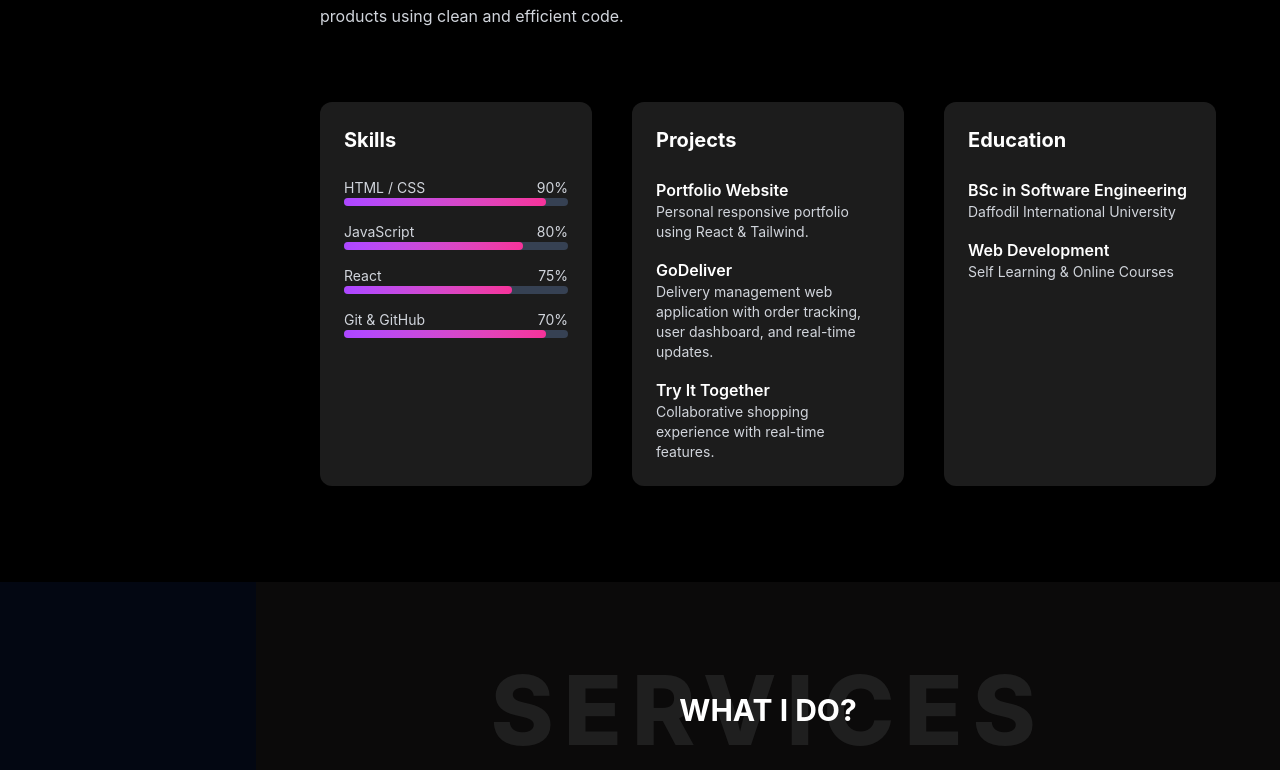
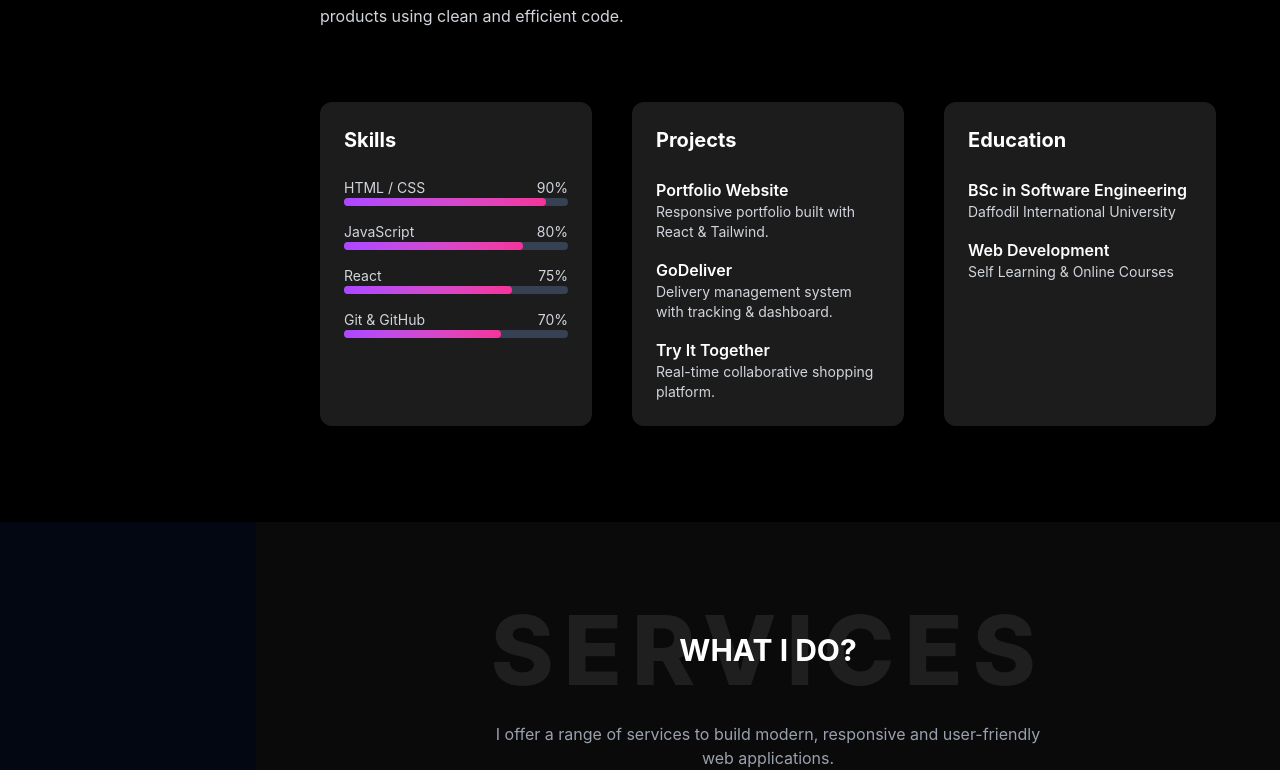
Before and after one commit to Afsana-Jannat/afsana-jannat-portfolio, a React (Vite) app: page / in a window 1280 px wide. Shown: the part 1230-2000 px from the top of the page. Built offline with nearby package versions, Linux system fonts and the light colour scheme.

Commit message:
just modify about section

```diff
--- a/src/components/AboutMe/AboutMe.jsx
+++ b/src/components/AboutMe/AboutMe.jsx
@@ -1,6 +1,165 @@
+
+
+// import React from 'react';
+
+// const AboutMe = () => {
+
+//     const onButtonClick = () => {
+//         const pdfUrl = "https://drive.google.com/file/d/15ldZBUDi4iSxBYv4yzLiqfWTvVRKmxnh/view?usp=sharing";
+//         const link = document.createElement("a");
+//         link.href = pdfUrl;
+//         link.download = "document.pdf"; // specify the filename
+//         document.body.appendChild(link);
+//         link.click();
+//         document.body.removeChild(link);
+//     };
+
+
+//     return (
+//         <div className='md:ml-64 px-4 bg-black md:py-8 py-10'>
+
+//             {/* Title */}
+//             <div className='relative pt-5 mb-4 flex justify-center items-center'>
+//                 <h2 className='md:text-8xl text-6xl font-extrabold text-[#161414]'>
+//                     ABOUT ME
+//                 </h2>
+
+//                 <h2 className='absolute md:text-4xl text-2xl text-white font-bold'>
+//                     Know Me More
+//                 </h2>
+//             </div>
+
+//             {/* Intro Section */}
+//             <div className='flex flex-col md:flex-row justify-between gap-16 p-12'>
+
+//                 <div className='md:w-1/2'>
+//                     <h2 className='pb-6 text-2xl font-bold'>
+//                         I'm <span className='text-purple-400'>Afsana Jannat</span>, a Web Developer
+//                     </h2>
+
+//                     <p className='text-gray-300 leading-7'>
+//                         I am a passionate web developer focused on building modern,
+//                         responsive, and user-friendly web applications. I enjoy turning
+//                         ideas into real-world products using clean and efficient code.
+//                     </p>
+//                 </div>
+
+//                 <div className='md:w-1/2 space-y-4 text-gray-300'>
+//                     <p><span className='font-semibold text-white'>Name:</span> Afsana Jannat</p>
+//                     <hr />
+//                     <p><span className='font-semibold text-white'>Email:</span> afsanajannat205@gmail.com</p>
+//                     <hr />
+//                     <button className="btn rounded-full md:p-6 p-4 text-xl md:mb-6 mb-1 border-purple-400 bg-purple-500 hover:shadow-[0_0_20px_rgba(168,85,247,0.7)] transition duration-300 text-white" onClick={onButtonClick}>
+//                         Download CV
+//                     </button>
+//                 </div>
+//             </div>
+
+//             {/* Skills + Education + Projects */}
+//             <div className='grid md:grid-cols-3 mt-6 gap-10 px-12 pb-16'>
+
+//                 {/* Skills */}
+//                 <div className='bg-[#1c1c1c] p-6 rounded-xl shadow-lg'>
+//                     <h3 className='text-xl font-bold text-white mb-6'>Skills</h3>
+
+//                     {/* Skill Item */}
+//                     <div className='mb-4'>
+//                         <div className='flex justify-between text-sm text-gray-300'>
+//                             <span>HTML / CSS</span>
+//                             <span>90%</span>
+//                         </div>
+//                         <div className='w-full bg-gray-700 h-2 rounded'>
+//                             <div className='bg-gradient-to-r from-purple-500 to-pink-500 h-2 rounded w-[90%]'></div>
+//                         </div>
+//                     </div>
+
+//                     <div className='mb-4'>
+//                         <div className='flex justify-between text-sm text-gray-300'>
+//                             <span>JavaScript</span>
+//                             <span>80%</span>
+//                         </div>
+//                         <div className='w-full bg-gray-700 h-2 rounded'>
+//                             <div className='bg-gradient-to-r from-purple-500 to-pink-500 h-2 rounded w-[80%]'></div>
+//                         </div>
+//                     </div>
+
+//                     <div className='mb-4'>
+//                         <div className='flex justify-between text-sm text-gray-300'>
+//                             <span>React</span>
+//                             <span>75%</span>
+//                         </div>
+//                         <div className='w-full bg-gray-700 h-2 rounded'>
+//                             <div className='bg-gradient-to-r from-purple-500 to-pink-500 h-2 rounded w-[75%]'></div>
+//                         </div>
+//                     </div>
+
+//                     <div>
+//                         <div className='flex justify-between text-sm text-gray-300'>
+//                             <span>Git & GitHub</span>
+//                             <span>70%</span>
+//                         </div>
+//                         <div className='w-full bg-gray-700 h-2 rounded'>
+//                             <div className='bg-gradient-to-r from-purple-500 to-pink-500 h-2 rounded w-[90%]'></div>
+//                         </div>
+//                     </div>
+//                 </div>
+
+//                 {/* Projects */}
+//                 <div className='bg-[#1c1c1c] p-6 rounded-xl shadow-lg'>
+//                     <h3 className='text-xl font-bold text-white mb-6'>Projects</h3>
+
+//                     <div className='space-y-4 text-gray-300'>
+//                         <div>
+//                             <h4 className='text-white font-semibold'>Portfolio Website</h4>
+//                             <p className='text-sm'>Personal responsive portfolio using React & Tailwind.</p>
+//                         </div>
+
+//                         <div>
+//                             <h4 className='text-white font-semibold'>GoDeliver</h4>
+//                             <p className='text-sm'>
+//                                 Delivery management web application with order tracking, user dashboard, and real-time updates.
+//                             </p>
+//                         </div>
+
+//                         <div className='space-y-4 text-gray-300'>
+
+
+//                             <div>
+//                                 <h4 className='text-white font-semibold'>Try It Together</h4>
+//                                 <p className='text-sm'>Collaborative shopping experience with real-time features.</p>
+//                             </div>
+
+//                         </div>
+//                     </div>
+//                 </div>
+
+//                 {/* Education */}
+//                 <div className='bg-[#1c1c1c] p-6 rounded-xl shadow-lg'>
+//                     <h3 className='text-xl font-bold text-white mb-6'>Education</h3>
+
+//                     <div className='space-y-4 text-gray-300'>
+//                         <div>
+//                             <h4 className='text-white font-semibold'>BSc in Software Engineering</h4>
+//                             <p className='text-sm'>Daffodil International University</p>
+//                         </div>
+
+//                         <div>
+//                             <h4 className='text-white font-semibold'>Web Development</h4>
+//                             <p className='text-sm'>Self Learning & Online Courses</p>
+//                         </div>
+//                     </div>
+//                 </div>
+//             </div>
+
+//         </div>
+//     );
+// };
+
+// export default AboutMe;
 
 
 import React from 'react';
+import { motion } from "framer-motion";
 
 const AboutMe = () => {
 
@@ -8,18 +167,41 @@ const AboutMe = () => {
         const pdfUrl = "https://drive.google.com/file/d/15ldZBUDi4iSxBYv4yzLiqfWTvVRKmxnh/view?usp=sharing";
         const link = document.createElement("a");
         link.href = pdfUrl;
-        link.download = "document.pdf"; // specify the filename
+        link.download = "Afsana_Jannat_CV.pdf";
         document.body.appendChild(link);
         link.click();
         document.body.removeChild(link);
     };
 
+    // Animation Variants
+    const container = {
+        hidden: {},
+        show: {
+            transition: {
+                staggerChildren: 0.2
+            }
+        }
+    };
+
+    const fadeUp = {
+        hidden: { opacity: 0, y: 60 },
+        show: { opacity: 1, y: 0, transition: { duration: 0.6 } }
+    };
 
     return (
-        <div className='md:ml-64 px-4 bg-black md:py-8 py-10'>
+        <motion.div
+            className='md:ml-64 px-4 bg-black md:py-8 py-10'
+            variants={container}
+            initial="hidden"
+            whileInView="show"
+            viewport={{ once: true }}
+        >
 
             {/* Title */}
-            <div className='relative pt-5 mb-4 flex justify-center items-center'>
+            <motion.div
+                className='relative pt-5 mb-4 flex justify-center items-center'
+                variants={fadeUp}
+            >
                 <h2 className='md:text-8xl text-6xl font-extrabold text-[#161414]'>
                     ABOUT ME
                 </h2>
@@ -27,10 +209,13 @@ const AboutMe = () => {
                 <h2 className='absolute md:text-4xl text-2xl text-white font-bold'>
                     Know Me More
                 </h2>
-            </div>
+            </motion.div>
 
             {/* Intro Section */}
-            <div className='flex flex-col md:flex-row justify-between gap-16 p-12'>
+            <motion.div
+                className='flex flex-col md:flex-row justify-between gap-16 p-12'
+                variants={fadeUp}
+            >
 
                 <div className='md:w-1/2'>
                     <h2 className='pb-6 text-2xl font-bold'>
@@ -49,92 +234,89 @@ const AboutMe = () => {
                     <hr />
                     <p><span className='font-semibold text-white'>Email:</span> afsanajannat205@gmail.com</p>
                     <hr />
-                    <button className="btn rounded-full md:p-6 p-4 text-xl md:mb-6 mb-1 border-purple-400 bg-purple-500 hover:shadow-[0_0_20px_rgba(168,85,247,0.7)] transition duration-300 text-white" onClick={onButtonClick}>
+
+                    <motion.button
+                        whileHover={{ scale: 1.08, boxShadow: "0px 0px 20px rgba(168,85,247,0.8)" }}
+                        whileTap={{ scale: 0.95 }}
+                        className="btn rounded-full md:p-6 p-4 text-xl md:mb-6 mb-1 border-purple-400 bg-purple-500 text-white transition duration-300"
+                        onClick={onButtonClick}
+                    >
                         Download CV
-                    </button>
+                    </motion.button>
                 </div>
-            </div>
+            </motion.div>
 
-            {/* Skills + Education + Projects */}
-            <div className='grid md:grid-cols-3 mt-6 gap-10 px-12 pb-16'>
+            {/* Cards Section */}
+            <motion.div
+                className='grid md:grid-cols-3 mt-6 gap-10 px-12 pb-16'
+                variants={container}
+            >
 
                 {/* Skills */}
-                <div className='bg-[#1c1c1c] p-6 rounded-xl shadow-lg'>
+                <motion.div
+                    variants={fadeUp}
+                    whileHover={{ y: -10 }}
+                    className='bg-[#1c1c1c] p-6 rounded-xl shadow-lg hover:shadow-purple-500/30 transition duration-300'
+                >
                     <h3 className='text-xl font-bold text-white mb-6'>Skills</h3>
 
-                    {/* Skill Item */}
-                    <div className='mb-4'>
-                        <div className='flex justify-between text-sm text-gray-300'>
-                            <span>HTML / CSS</span>
-                            <span>90%</span>
+                    {[
+                        { name: "HTML / CSS", value: "90%" },
+                        { name: "JavaScript", value: "80%" },
+                        { name: "React", value: "75%" },
+                        { name: "Git & GitHub", value: "70%" }
+                    ].map((skill, i) => (
+                        <div key={i} className='mb-4'>
+                            <div className='flex justify-between text-sm text-gray-300'>
+                                <span>{skill.name}</span>
+                                <span>{skill.value}</span>
+                            </div>
+                            <div className='w-full bg-gray-700 h-2 rounded'>
+                                <div
+                                    className='bg-gradient-to-r from-purple-500 to-pink-500 h-2 rounded'
+                                    style={{ width: skill.value }}
+                                ></div>
+                            </div>
                         </div>
-                        <div className='w-full bg-gray-700 h-2 rounded'>
-                            <div className='bg-gradient-to-r from-purple-500 to-pink-500 h-2 rounded w-[90%]'></div>
-                        </div>
-                    </div>
-
-                    <div className='mb-4'>
-                        <div className='flex justify-between text-sm text-gray-300'>
-                            <span>JavaScript</span>
-                            <span>80%</span>
-                        </div>
-                        <div className='w-full bg-gray-700 h-2 rounded'>
-                            <div className='bg-gradient-to-r from-purple-500 to-pink-500 h-2 rounded w-[80%]'></div>
-                        </div>
-                    </div>
-
-                    <div className='mb-4'>
-                        <div className='flex justify-between text-sm text-gray-300'>
-                            <span>React</span>
-                            <span>75%</span>
-                        </div>
-                        <div className='w-full bg-gray-700 h-2 rounded'>
-                            <div className='bg-gradient-to-r from-purple-500 to-pink-500 h-2 rounded w-[75%]'></div>
-                        </div>
-                    </div>
-
-                    <div>
-                        <div className='flex justify-between text-sm text-gray-300'>
-                            <span>Git & GitHub</span>
-                            <span>70%</span>
-                        </div>
-                        <div className='w-full bg-gray-700 h-2 rounded'>
-                            <div className='bg-gradient-to-r from-purple-500 to-pink-500 h-2 rounded w-[90%]'></div>
-                        </div>
-                    </div>
-                </div>
+                    ))}
+                </motion.div>
 
                 {/* Projects */}
-                <div className='bg-[#1c1c1c] p-6 rounded-xl shadow-lg'>
+                <motion.div
+                    variants={fadeUp}
+                    whileHover={{ y: -10 }}
+                    className='bg-[#1c1c1c] p-6 rounded-xl shadow-lg hover:shadow-purple-500/30 transition duration-300'
+                >
                     <h3 className='text-xl font-bold text-white mb-6'>Projects</h3>
 
                     <div className='space-y-4 text-gray-300'>
                         <div>
                             <h4 className='text-white font-semibold'>Portfolio Website</h4>
-                            <p className='text-sm'>Personal responsive portfolio using React & Tailwind.</p>
+                            <p className='text-sm'>Responsive portfolio built with React & Tailwind.</p>
                         </div>
 
                         <div>
                             <h4 className='text-white font-semibold'>GoDeliver</h4>
                             <p className='text-sm'>
-                                Delivery management web application with order tracking, user dashboard, and real-time updates.
+                                Delivery management system with tracking & dashboard.
                             </p>
                         </div>
 
-                        <div className='space-y-4 text-gray-300'>
-
-
-                            <div>
-                                <h4 className='text-white font-semibold'>Try It Together</h4>
-                                <p className='text-sm'>Collaborative shopping experience with real-time features.</p>
-                            </div>
-
+                        <div>
+                            <h4 className='text-white font-semibold'>Try It Together</h4>
+                            <p className='text-sm'>
+                                Real-time collaborative shopping platform.
+                            </p>
                         </div>
                     </div>
-                </div>
+                </motion.div>
 
                 {/* Education */}
-                <div className='bg-[#1c1c1c] p-6 rounded-xl shadow-lg'>
+                <motion.div
+                    variants={fadeUp}
+                    whileHover={{ y: -10 }}
+                    className='bg-[#1c1c1c] p-6 rounded-xl shadow-lg hover:shadow-purple-500/30 transition duration-300'
+                >
                     <h3 className='text-xl font-bold text-white mb-6'>Education</h3>
 
                     <div className='space-y-4 text-gray-300'>
@@ -148,10 +330,11 @@ const AboutMe = () => {
                             <p className='text-sm'>Self Learning & Online Courses</p>
                         </div>
                     </div>
-                </div>
-            </div>
+                </motion.div>
 
-        </div>
+            </motion.div>
+
+        </motion.div>
     );
 };
 
```
Also changed, not shown: src/components/HomePage/Home.jsx (+11 -5 lines).
